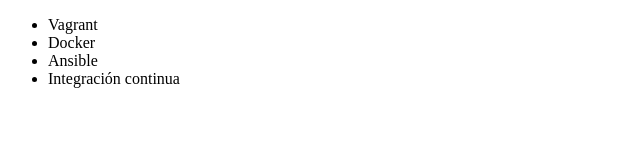
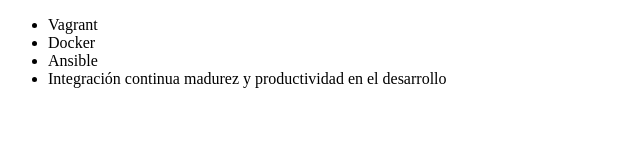
Before and after one commit to Baltho23/repositorioOracle, a plain HTML site: page index.html in a window 1280 px wide. Shown: the whole page, without its empty margins (0-640 px from the left). Drawn offline with Linux system fonts and the light colour scheme.

Commit message:
Renombrando curso de integracion

```diff
--- a/index.html
+++ b/index.html
@@ -9,7 +9,7 @@
          <li> Vagrant </li>
          <li> Docker </li>
          <li> Ansible </li>
-         <li> Integración continua </li>
+         <li> Integración continua madurez y productividad en el desarrollo </li>
      </ul>
 </body>
 </html>
```
